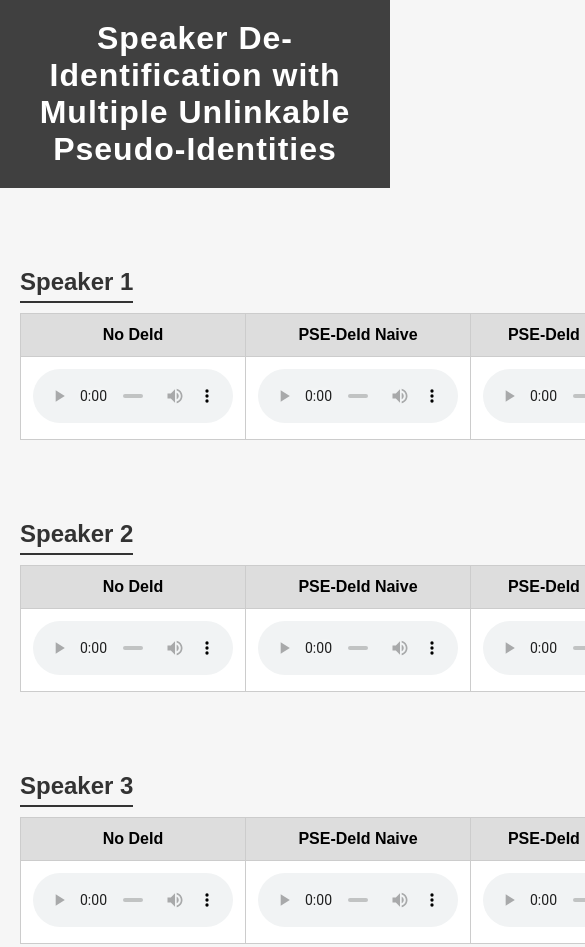
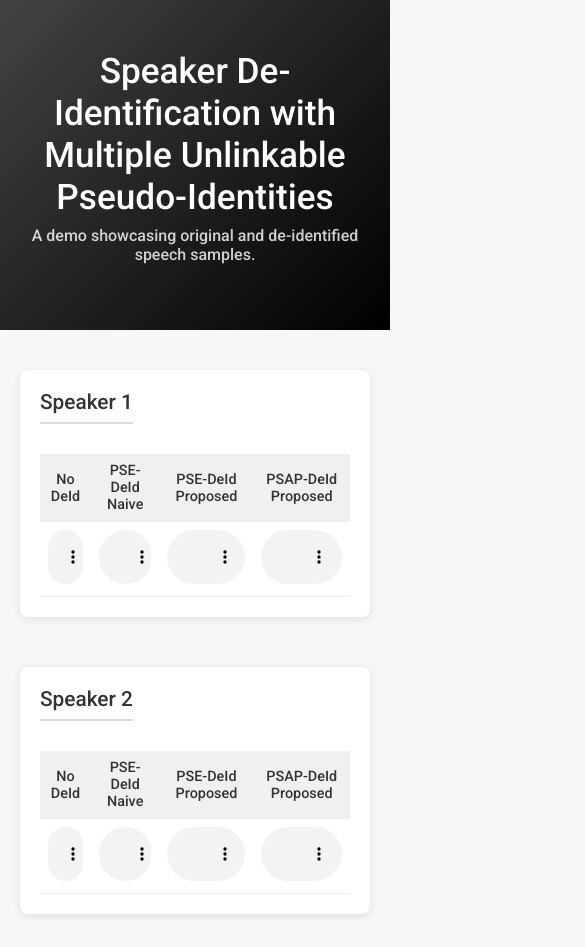
Before and after one commit to 2025Anonymous/2025Anonymous, a plain HTML site: page index.html in a window 390 px wide. Shown: the top 947 px of the page, 585 px wide, since content can reach past the window. Drawn offline with Linux system fonts and the light colour scheme.

Commit message:
Update index.html

```diff
--- a/index.html
+++ b/index.html
@@ -1,95 +1,143 @@
 <!DOCTYPE html>
-<html>
+<html lang="en">
 <head>
   <meta charset="UTF-8" />
   <title>Speaker De-Identification Demo</title>
+  <!-- Use a Google Font (optional) for a sleeker look -->
+  <link href="https://fonts.googleapis.com/css2?family=Roboto:wght@300;500&display=swap" rel="stylesheet">
+
   <style>
-    body {
-      font-family: sans-serif;
+    html, body {
       margin: 0;
       padding: 0;
-      background-color: #f6f6f6;
+      background-color: #f7f7f7;
+      font-family: "Roboto", sans-serif;
+      color: #333;
     }
-    /* Header */
+
+    /* HEADER */
     .header {
-      background-color: #404040;
+      /* Fancy gradient background */
+      background: linear-gradient(135deg, #434343 0%, #000000 100%);
       color: #fff;
-      padding: 20px;
       text-align: center;
+      padding: 50px 20px;
     }
     .header h1 {
+      font-weight: 500;
+      font-size: 2.2rem;
       margin: 0;
-      font-size: 2rem;
-      letter-spacing: 1px;
+    }
+    .header p {
+      margin-top: 8px;
+      font-size: 1rem;
+      opacity: 0.8;
     }
 
-    /* Main Container */
+    /* MAIN CONTAINER */
     .container {
       max-width: 1200px;
       margin: 40px auto;
       padding: 0 20px;
     }
 
-    /* Section Title (e.g. "Speaker 1") */
-    .speaker-title {
-      margin-top: 40px;
-      margin-bottom: 10px;
-      font-size: 1.5rem;
-      color: #333;
-      border-bottom: 2px solid #333;
-      display: inline-block;
-      padding-bottom: 5px;
+    /* SPEAKER SECTION */
+    .speaker-section {
+      margin-bottom: 50px;
+      box-shadow: 0 2px 8px rgba(0,0,0,0.1);
+      background-color: #fff;
+      border-radius: 8px;
+      padding: 20px;
     }
 
-    /* Tables */
-    table {
+    /* Speaker title styling */
+    .speaker-title {
+      font-weight: 500;
+      font-size: 1.3rem;
+      margin: 0 0 20px;
+      padding-bottom: 8px;
+      border-bottom: 2px solid #dbdbdb;
+      display: inline-block;
+    }
+
+    /* TABLE STYLES */
+    .audio-table {
       width: 100%;
       border-collapse: collapse;
-      margin-bottom: 40px;
-      background-color: #fff;
+      margin-top: 10px;
     }
-    th, td {
-      border: 1px solid #ccc;
-      padding: 12px;
+    .audio-table thead {
+      background-color: #f0f0f0;
+    }
+    .audio-table th,
+    .audio-table td {
       text-align: center;
-      vertical-align: middle;
+      padding: 12px 8px;
+      border-bottom: 1px solid #eee;
     }
-    th {
-      background-color: #ddd;
+    .audio-table th {
+      font-weight: 500;
     }
-    /* Audio Controls */
+
+    /* AUDIO styling */
     audio {
-      width: 200px;
+      width: 220px;
+      outline: none;
     }
-    /* Footer */
+
+    /* FOOTER */
     .footer {
       text-align: center;
-      padding: 20px;
-      background-color: #404040;
-      color: #fff;
-      margin-top: 40px;
+      padding: 20px 10px;
+      font-size: 0.9rem;
+      color: #777;
+      background-color: #fafafa;
+      border-top: 1px solid #ddd;
+    }
+
+    /* OPTIONAL HOVER/FOCUS EFFECTS ON AUDIO BLOCKS */
+    .audio-table td:hover {
+      background-color: #fafafa;
+    }
+    audio:focus {
+      outline: 2px solid #999;
+    }
+
+    /* MEDIA QUERIES */
+    @media(max-width: 768px) {
+      .audio-table th, .audio-table td {
+        font-size: 0.9rem;
+        padding: 8px;
+      }
+      audio {
+        width: 100%;
+      }
     }
   </style>
 </head>
 <body>
-
-  <!-- Page Header -->
+  <!-- HEADER SECTION -->
   <div class="header">
     <h1>Speaker De-Identification with Multiple Unlinkable Pseudo-Identities</h1>
+    <p>A demo showcasing original and de-identified speech samples.</p>
   </div>
 
-  <!-- Main Content Container -->
+  <!-- MAIN CONTENT -->
   <div class="container">
 
     <!-- Speaker 1 -->
+    <div class="speaker-section">
       <h2 class="speaker-title">Speaker 1</h2>
-    <table>
+      <table class="audio-table">
+        <thead>
           <tr>
             <th>No DeId</th>
             <th>PSE-DeId Naive</th>
             <th>PSE-DeId Proposed</th>
             <th>PSAP-DeId Proposed</th>
           </tr>
+        </thead>
+        <tbody>
           <tr>
             <td>
               <audio controls>
@@ -116,17 +164,23 @@
               </audio>
             </td>
           </tr>
+        </tbody>
       </table>
+    </div>
 
     <!-- Speaker 2 -->
+    <div class="speaker-section">
       <h2 class="speaker-title">Speaker 2</h2>
-    <table>
+      <table class="audio-table">
+        <thead>
           <tr>
             <th>No DeId</th>
             <th>PSE-DeId Naive</th>
             <th>PSE-DeId Proposed</th>
             <th>PSAP-DeId Proposed</th>
           </tr>
+        </thead>
+        <tbody>
           <tr>
             <td>
               <audio controls>
@@ -153,17 +207,23 @@
               </audio>
             </td>
           </tr>
+        </tbody>
       </table>
+    </div>
 
     <!-- Speaker 3 -->
+    <div class="speaker-section">
       <h2 class="speaker-title">Speaker 3</h2>
-    <table>
+      <table class="audio-table">
+        <thead>
           <tr>
             <th>No DeId</th>
             <th>PSE-DeId Naive</th>
             <th>PSE-DeId Proposed</th>
             <th>PSAP-DeId Proposed</th>
           </tr>
+        </thead>
+        <tbody>
           <tr>
             <td>
               <audio controls>
@@ -190,17 +250,23 @@
               </audio>
             </td>
           </tr>
+        </tbody>
       </table>
+    </div>
 
     <!-- Speaker 4 -->
+    <div class="speaker-section">
       <h2 class="speaker-title">Speaker 4</h2>
-    <table>
+      <table class="audio-table">
+        <thead>
           <tr>
             <th>No DeId</th>
             <th>PSE-DeId Naive</th>
             <th>PSE-DeId Proposed</th>
             <th>PSAP-DeId Proposed</th>
           </tr>
+        </thead>
+        <tbody>
           <tr>
             <td>
               <audio controls>
@@ -210,13 +276,12 @@
             </td>
             <td>
               <audio controls>
-            <source src="audio/speaker_4/PSE-DeId-Proposed_id10817-8pzpzGkPino-00005.flac" type="audio/flac">
+                <source src="audio/speaker_4/PSE-DeId-Naive_id10817-8pzpzGkPino-00005.flac" type="audio/flac">
                 Your browser does not support the audio element.
               </audio>
             </td>
             <td>
-          <!-- Note: This source seems to reference speaker_5 instead of speaker_4.
-               Double check if this is correct or if it was a mistake. -->
+              <!-- Check if correct file path or speaker_4 related file -->
               <audio controls>
                 <source src="audio/speaker_4/PSE-DeId-Proposed_id10817-8pzpzGkPino-00005.flac" type="audio/flac">
                 Your browser does not support the audio element.
@@ -229,17 +294,23 @@
               </audio>
             </td>
           </tr>
+        </tbody>
       </table>
+    </div>
 
     <!-- Speaker 5 -->
+    <div class="speaker-section">
       <h2 class="speaker-title">Speaker 5</h2>
-    <table>
+      <table class="audio-table">
+        <thead>
           <tr>
             <th>No DeId</th>
             <th>PSE-DeId Naive</th>
             <th>PSE-DeId Proposed</th>
             <th>PSAP-DeId Proposed</th>
           </tr>
+        </thead>
+        <tbody>
           <tr>
             <td>
               <audio controls>
@@ -266,20 +337,27 @@
               </audio>
             </td>
           </tr>
+        </tbody>
       </table>
     </div>
 
+  </div><!-- .container -->
+
+  <!-- FOOTER -->
+  <div class="footer">
+    &copy; 2025 Your Organization / Author Name
+  </div>
+
+  <!-- SCRIPT: Only one audio plays at a time -->
   <script>
     document.addEventListener("DOMContentLoaded", function() {
       var audios = document.querySelectorAll('audio');
-        // Listen for play events on all audio elements
       audios.forEach(function(currentAudio) {
         currentAudio.addEventListener('play', function() {
-                // When an audio starts playing, pause all other audio elements
           audios.forEach(function(otherAudio) {
             if (otherAudio !== currentAudio) {
               otherAudio.pause();
-                        // If you want to reset progress of other audio when switching:
+              // 如果要切换时重置到开头，可加上:
               // otherAudio.currentTime = 0;
             }
           });
```
Lines whose indentation alone changed are shown as unchanged.
